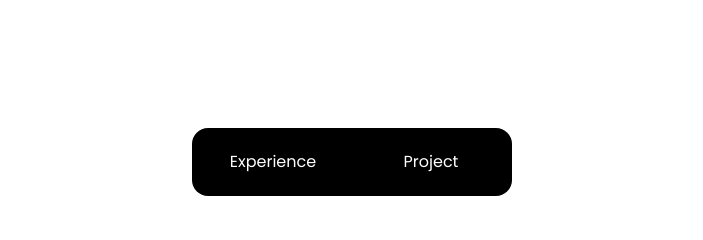
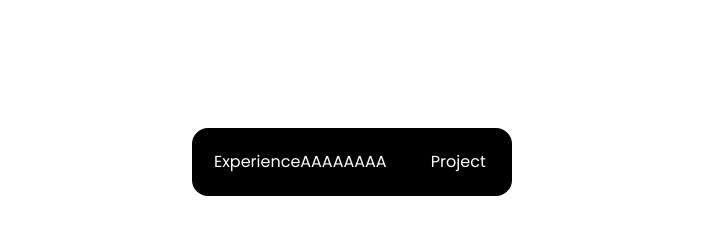
Before and after one commit to Giandri/Portfolio, a plain HTML site: page index.html in a window 1280 px wide. Shown: the part 1520-1760 px from the top of the page, without its empty margins (288-991 px from the left). Drawn offline with nearby package versions, Linux system fonts and the light colour scheme.

Commit message:
ini commit2

```diff
--- a/index.html
+++ b/index.html
@@ -165,7 +165,7 @@
     <!-- Button -->
     <div class="d-flex justify-content-center" id="btn">
       <div class="w-25 d-flex justify-content-between bg-black rounded-4" style="margin: 2rem 0 2.5rem; padding: 0.375rem; column-gap: 0.5rem">
-        <button id="experience-btn" class="w-100 rounded-3" data-bs-target="#experience" style="border: none; outline: none; padding: 1rem; cursor: pointer">Experience</button>
+        <button id="experience-btn" class="w-100 rounded-3" data-bs-target="#experience" style="border: none; outline: none; padding: 1rem; cursor: pointer">ExperienceAAAAAAAA</button>
         <button id="project-btn" class="w-100 rounded-3" data-bs-target="#" style="border: none; outline: none; padding: 1rem; cursor: pointer">Project</button>
       </div>
     </div>
```
